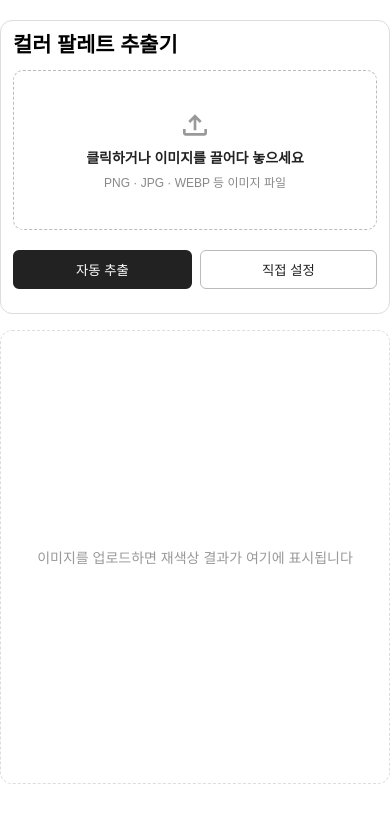
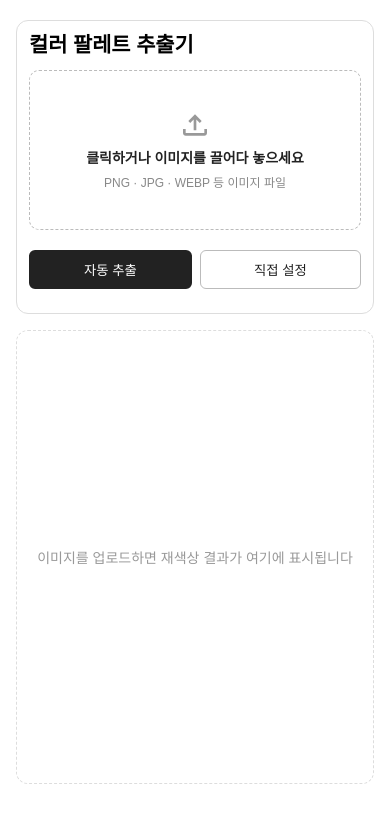
Before and after one commit to Chokoty/colorPalleteGenerate, a React (Vite) app: page / in a window 390 px wide. Shown: the top 822 px of the page. Built offline with nearby package versions, Linux system fonts and the light colour scheme.

Commit message:
style: add responsive horizontal margins and max-width to workspace

```diff
--- a/src/index.css
+++ b/src/index.css
@@ -273,7 +273,10 @@ body {
     justify-content: center;
     gap: 16px;
     width: 100%;
-    margin: 20px 0;
+    max-width: 1440px;
+    box-sizing: border-box;
+    padding: 0 24px;
+    margin: 20px auto;
 }
 
 .panel {
@@ -680,6 +683,7 @@ body {
     .workspace {
         flex-direction: column;
         align-items: stretch;
+        padding: 0 16px;
     }
 
     .panel-left,
```
